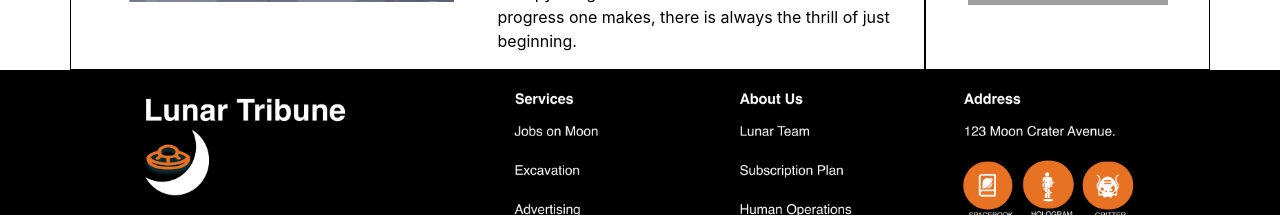
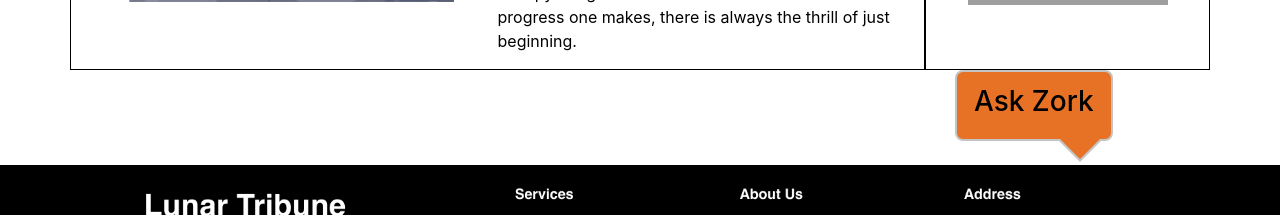
Before and after one commit to weston-bailey/HACK-A-THON, a React (Create React App) app: page /realestate in a window 1280 px wide. Shown: the part 1169-1384 px from the top of the page. Built offline with nearby package versions, Linux system fonts and the light colour scheme; grey boxes are pictures that could not be loaded.

Commit message:
add chat on all pages

```diff
--- a/src/App.js
+++ b/src/App.js
@@ -7,6 +7,8 @@ import Home from './components/Home.jsx'
 import Events from './Events.js'
 import RealEstate from './components/RealEstate.jsx'
 import Footer from './components/Footer.jsx'
+import Chat from './components/Chat';
+import { Container, Row, Col } from 'react-bootstrap';
 
 function App() {
   return (
@@ -25,6 +27,19 @@ function App() {
           </Route>
         </Switch>
       </Router>
+      <Container>
+        <Row>
+          <Col md="9"></Col>
+          <Col md="3">
+            <Chat />
+          </Col>
+        </Row>
+      </Container>
+      <Container>
+        <Row>
+          <Col>&nbsp;</Col>
+        </Row>
+      </Container>
       <Footer />
     </div>
   );
--- a/src/components/Chat.jsx
+++ b/src/components/Chat.jsx
@@ -33,7 +33,7 @@ const Chat = () => {
 
 
   return (
-    <>
+    <Container className="float-right">
       <div className="bubble" onClick={handleShow}>
         <h3>
           Ask Zork
@@ -83,8 +83,8 @@ const Chat = () => {
           </Button>
         </Modal.Footer>
       </Modal>
-    </>
-)
+      </Container>
+  )
 };
 
 export default Chat;
--- a/src/components/Home.jsx
+++ b/src/components/Home.jsx
@@ -24,9 +24,9 @@ export default function Home() {
 
         <Col md="3" className="bords">
           <AdsHome />
-          <Chat />
         </Col>
       </Row>
+
     </Container>
     </div>
   )
```
